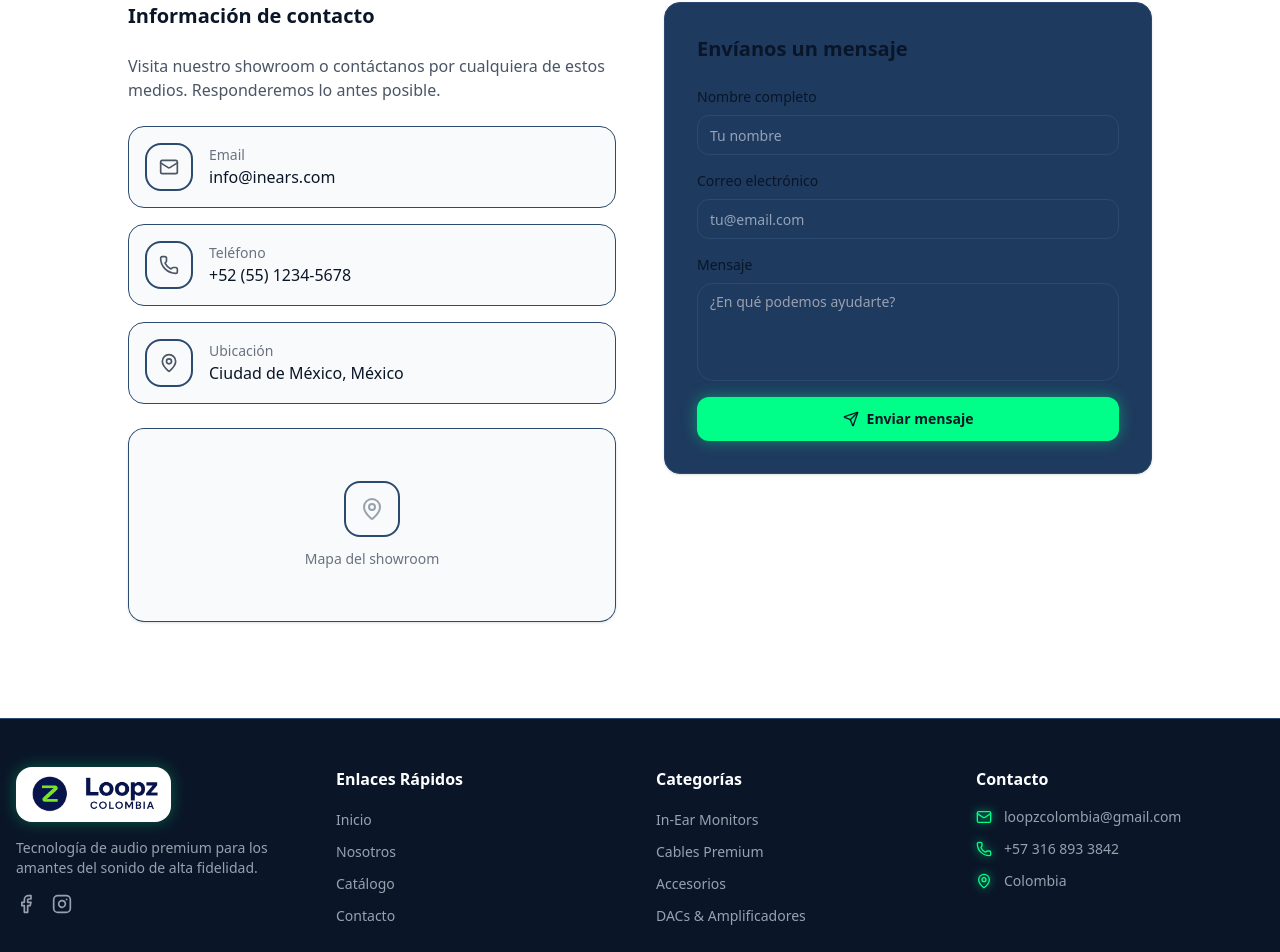
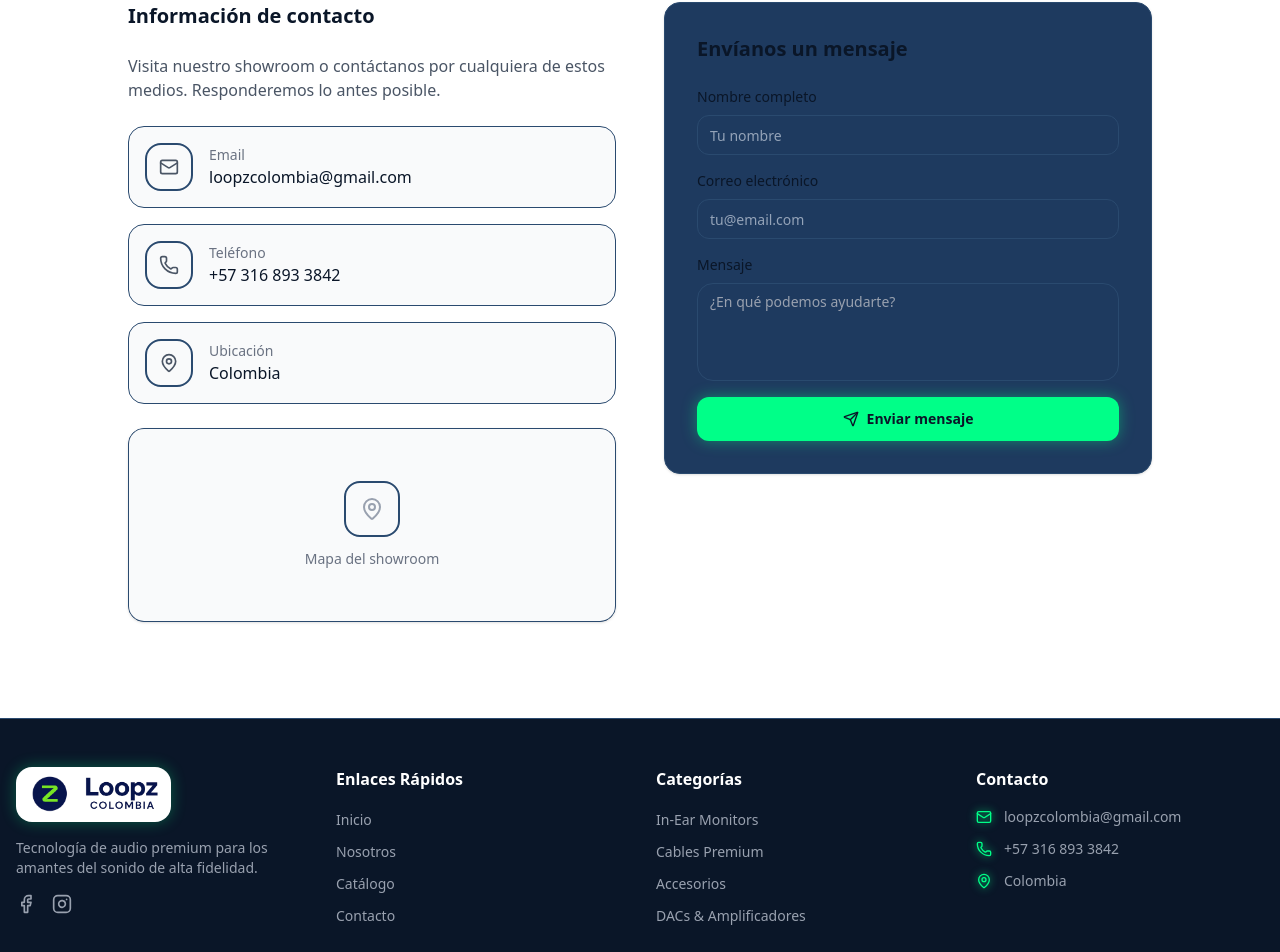
Before and after one commit to julianbecerra13/loopz-colombia, a Next.js app: page / in a window 1280 px wide. Shown: the part 3750-4702 px from the top of the page. Built offline with nearby package versions, Linux system fonts and the light colour scheme; no server answers; the database is empty.

Commit message:
Update contact info to Loopz Colombia

```diff
--- a/src/components/landing/contact.tsx
+++ b/src/components/landing/contact.tsx
@@ -25,19 +25,19 @@ export function Contact() {
     {
       icon: Mail,
       title: 'Email',
-      value: 'info@inears.com',
-      href: 'mailto:info@inears.com',
+      value: 'loopzcolombia@gmail.com',
+      href: 'mailto:loopzcolombia@gmail.com',
     },
     {
       icon: Phone,
       title: 'Teléfono',
-      value: '+52 (55) 1234-5678',
-      href: 'tel:+525512345678',
+      value: '+57 316 893 3842',
+      href: 'tel:+573168933842',
     },
     {
       icon: MapPin,
       title: 'Ubicación',
-      value: 'Ciudad de México, México',
+      value: 'Colombia',
       href: '#',
     },
   ]
```
